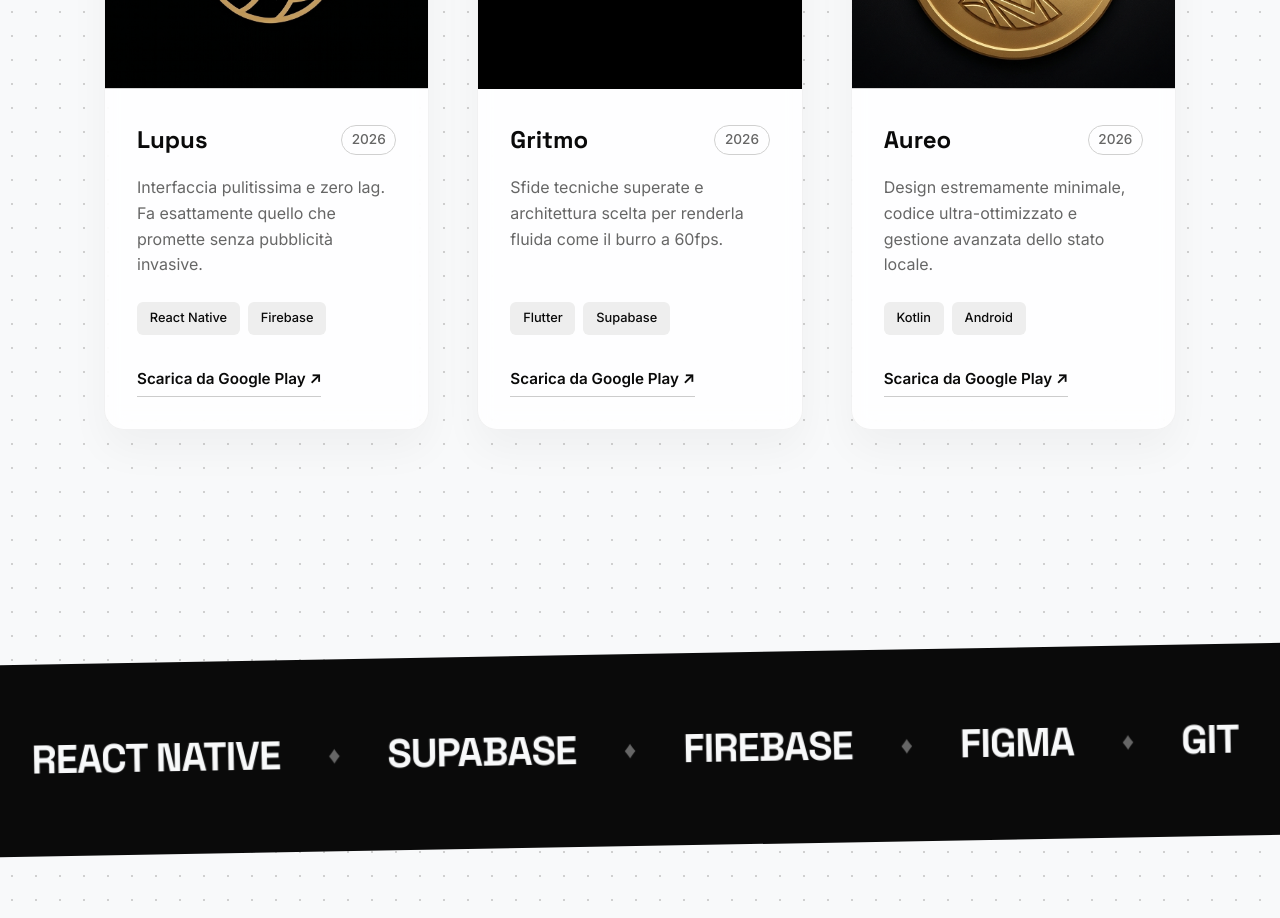
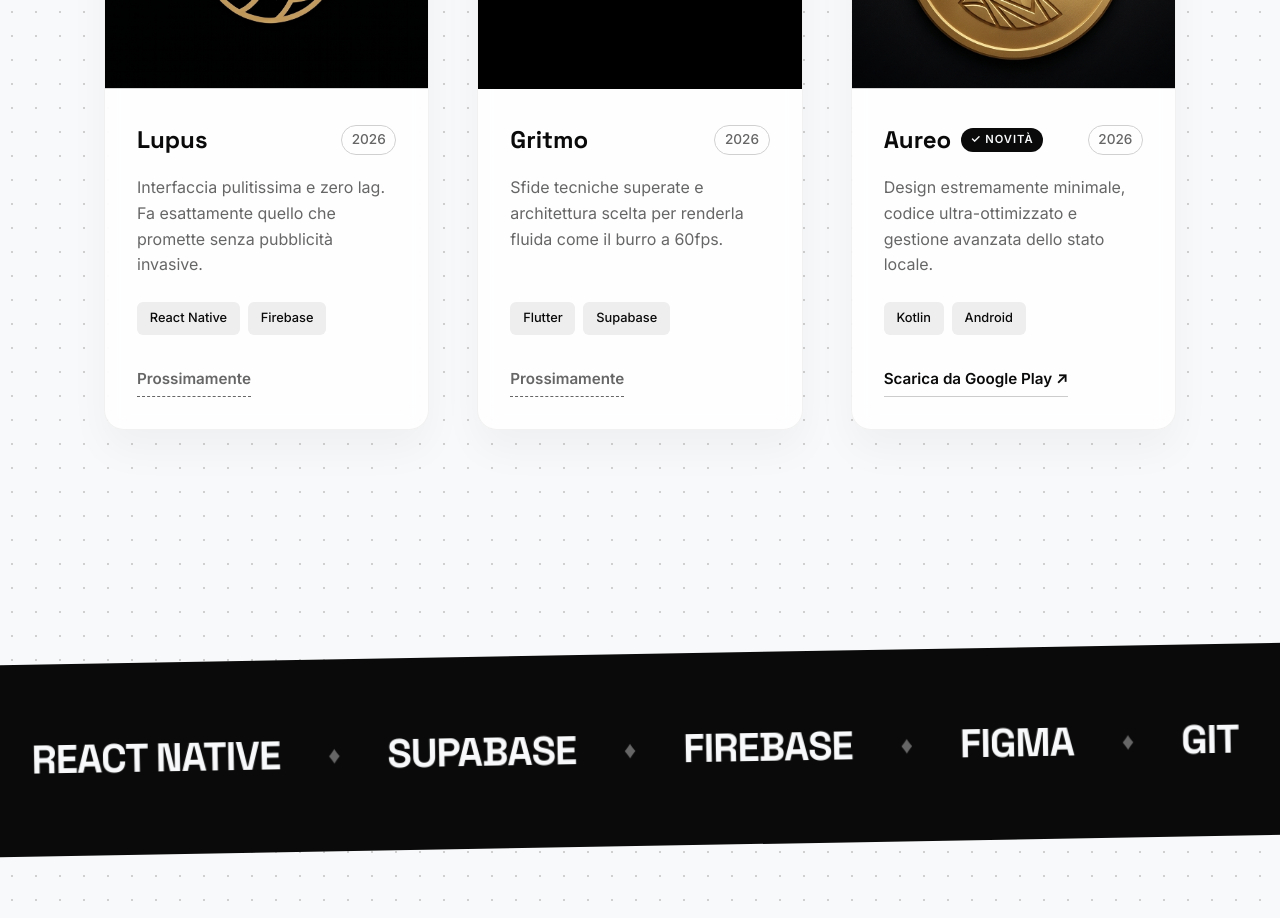
Before and after one commit to Donzaaa/porfolio, a website built with Vite: page index.html in a window 1280 px wide. Shown: the part 1200-2118 px from the top of the page. Built offline with nearby package versions, Linux system fonts and the light colour scheme; some packages are replaced by stand-ins of ours.

Commit message:
Terza Release

```diff
--- a/index.html
+++ b/index.html
@@ -55,7 +55,7 @@
                 <span class="tag">React Native</span>
                 <span class="tag">Firebase</span>
               </div>
-              <a href="#" target="_blank" class="play-store-btn">Scarica da Google Play &nearr;</a>
+              <span class="coming-soon-btn">Prossimamente</span>
             </div>
           </div>
 
@@ -73,7 +73,7 @@
                 <span class="tag">Flutter</span>
                 <span class="tag">Supabase</span>
               </div>
-              <a href="#" target="_blank" class="play-store-btn">Scarica da Google Play &nearr;</a>
+              <span class="coming-soon-btn">Prossimamente</span>
             </div>
           </div>
 
@@ -83,7 +83,10 @@
             </div>
             <div class="card-content">
               <div class="card-top">
-                <h3>Aureo</h3>
+                <div style="display: flex; align-items: center; gap: 0.6rem;">
+                  <h3>Aureo</h3>
+                  <span class="badge-new">&check; Novità</span>
+                </div>
                 <span class="year">2026</span>
               </div>
               <p>Design estremamente minimale, codice ultra-ottimizzato e gestione avanzata dello stato locale.</p>
--- a/src/style.css
+++ b/src/style.css
@@ -61,14 +61,9 @@ h1, h2, h3 { font-family: 'Space Grotesk', sans-serif; }
 .card-image-wrapper { width: 100%; height: 280px; background: #e0e0e0; overflow: hidden; border-bottom: 1px solid rgba(0,0,0,0.05); }
 .card-image { width: 100%; height: 100%; object-fit: cover; display: block; }
 
-/* --- REGOLA SPECIFICA PER PALE --- */
-.card-pale-specific .card-image-wrapper {
-  background-color: #000000; /* Sfondo nero al contenitore */
-}
-
-.card-pale-specific .card-image {
-  opacity: 0.9; /* Opzionale: rende l'icona leggermente meno "sparante" sul nero */
-}
+/* REGOLA SPECIFICA PER PALE/GRITMO */
+.card-pale-specific .card-image-wrapper { background-color: #000000; }
+.card-pale-specific .card-image { opacity: 0.9; }
 
 .card-content { padding: 2rem; display: flex; flex-direction: column; flex-grow: 1; }
 .card-top { display: flex; justify-content: space-between; align-items: center; margin-bottom: 1rem; }
@@ -77,8 +72,36 @@ h1, h2, h3 { font-family: 'Space Grotesk', sans-serif; }
 .card p { color: var(--text-muted); margin-bottom: 1.5rem; flex-grow: 1; }
 .tech-stack { display: flex; gap: 0.5rem; margin-bottom: 2rem; flex-wrap: wrap; }
 .tag { background: #eeeeee; color: var(--text-main); font-size: 0.8rem; font-weight: 500; padding: 0.4rem 0.8rem; border-radius: 6px; }
+
 .play-store-btn { text-decoration: none; color: var(--text-main); font-weight: 600; font-size: 0.95rem; padding-bottom: 0.3rem; border-bottom: 1px solid #ccc; display: inline-block; width: fit-content; transition: color 0.3s, border-color 0.3s; }
 .play-store-btn:hover { color: var(--text-muted); border-color: var(--text-main); }
+
+/* AGGIUNTE: Badge Novità e Pulsante Disabilitato */
+.badge-new {
+  background-color: var(--text-main);
+  color: var(--bg-color);
+  font-family: 'Inter', sans-serif;
+  font-size: 0.7rem;
+  font-weight: 600;
+  text-transform: uppercase;
+  letter-spacing: 1px;
+  padding: 0.2rem 0.6rem;
+  border-radius: 100px;
+  display: inline-flex;
+  align-items: center;
+}
+
+.coming-soon-btn {
+  color: var(--text-muted);
+  font-weight: 600;
+  font-size: 0.95rem;
+  padding-bottom: 0.3rem;
+  border-bottom: 1px dashed var(--text-muted); /* Linea tratteggiata */
+  display: inline-block;
+  width: fit-content;
+  cursor: not-allowed;
+  user-select: none;
+}
 
 /* --- MARQUEE INFINITO --- */
 .marquee-section { padding: 4rem 0; background: var(--text-main); color: var(--bg-color); overflow: hidden; transform: rotate(-1deg); margin: 6rem 0; width: 105vw; margin-left: -2.5vw; }
```
